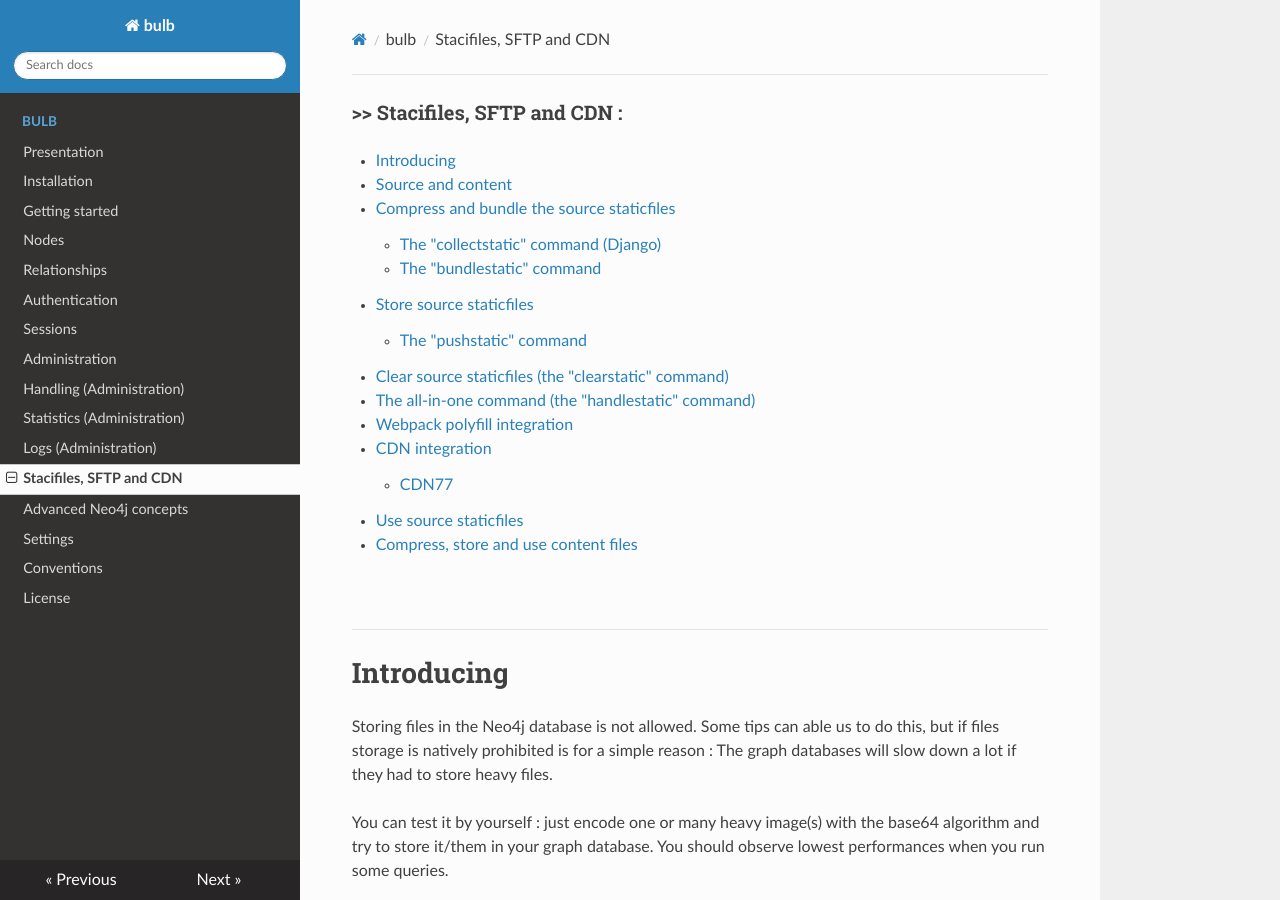
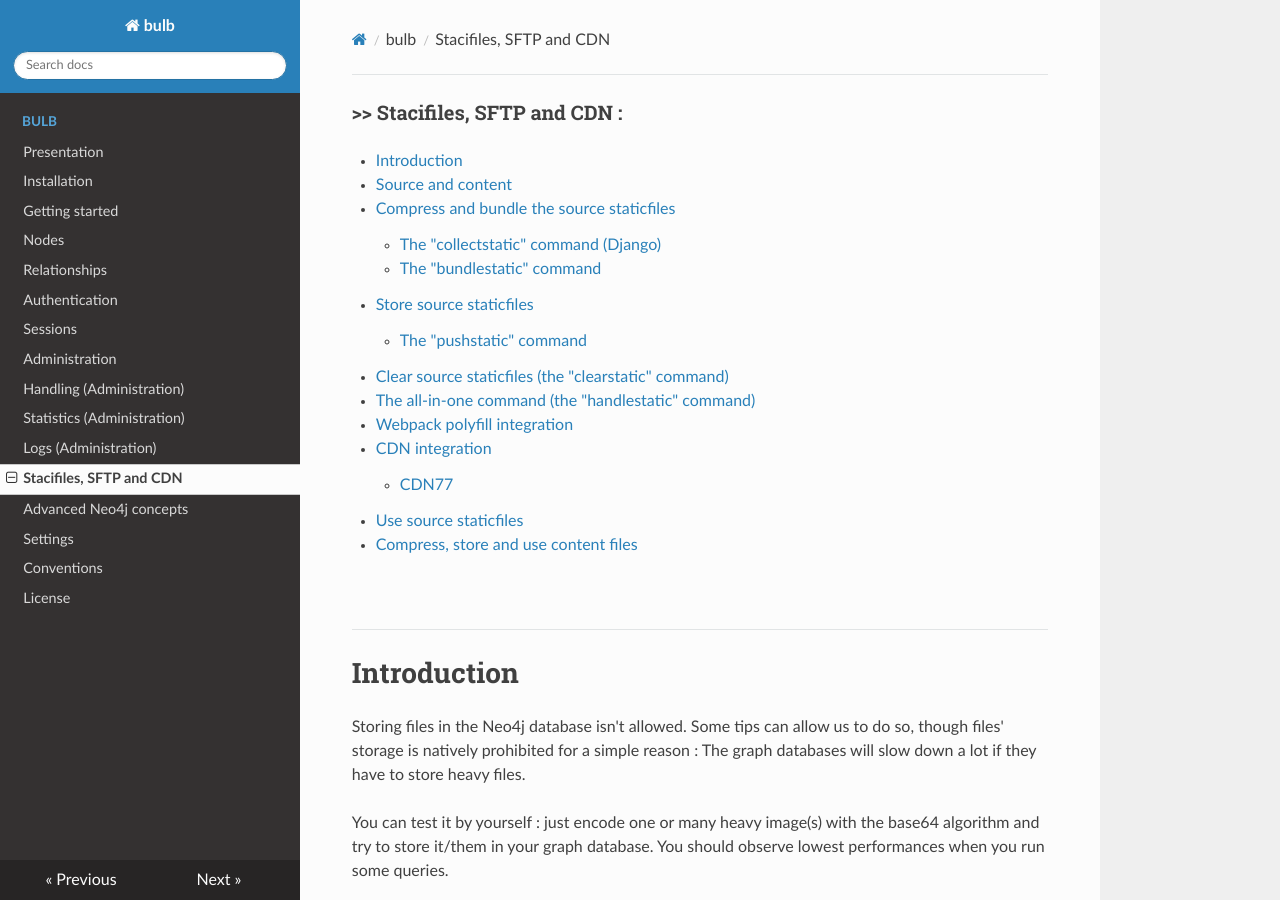
Before and after one commit to LilaRest/bulb, an MkDocs documentation site: the page built from bulb_docs/staticfiles.md, in a window 1280 px wide and 900 px high. Built offline with MkDocs 1.6.1, drawn with Linux system fonts in a browser that asks for light colours; nearby versions of some CDN libraries.

Commit message:
Update staticfiles.md

```diff
--- a/bulb_docs/staticfiles.md
+++ b/bulb_docs/staticfiles.md
@@ -5,8 +5,8 @@
 
 ---
 
-# Introducing
-Storing files in the Neo4j database is not allowed. Some tips can able us to do this, but if files storage is natively prohibited is for a simple reason : The graph databases will slow down a lot if they had to store heavy files.
+# Introduction
+Storing files in the Neo4j database isn't allowed. Some tips can allow us to do so, though files' storage is natively prohibited for a simple reason : The graph databases will slow down a lot if they have to store heavy files.
 
 You can test it by yourself : just encode one or many heavy image(s) with the base64 algorithm and try to store it/them in your graph database. You should observe lowest performances when you run some queries.
 
```
